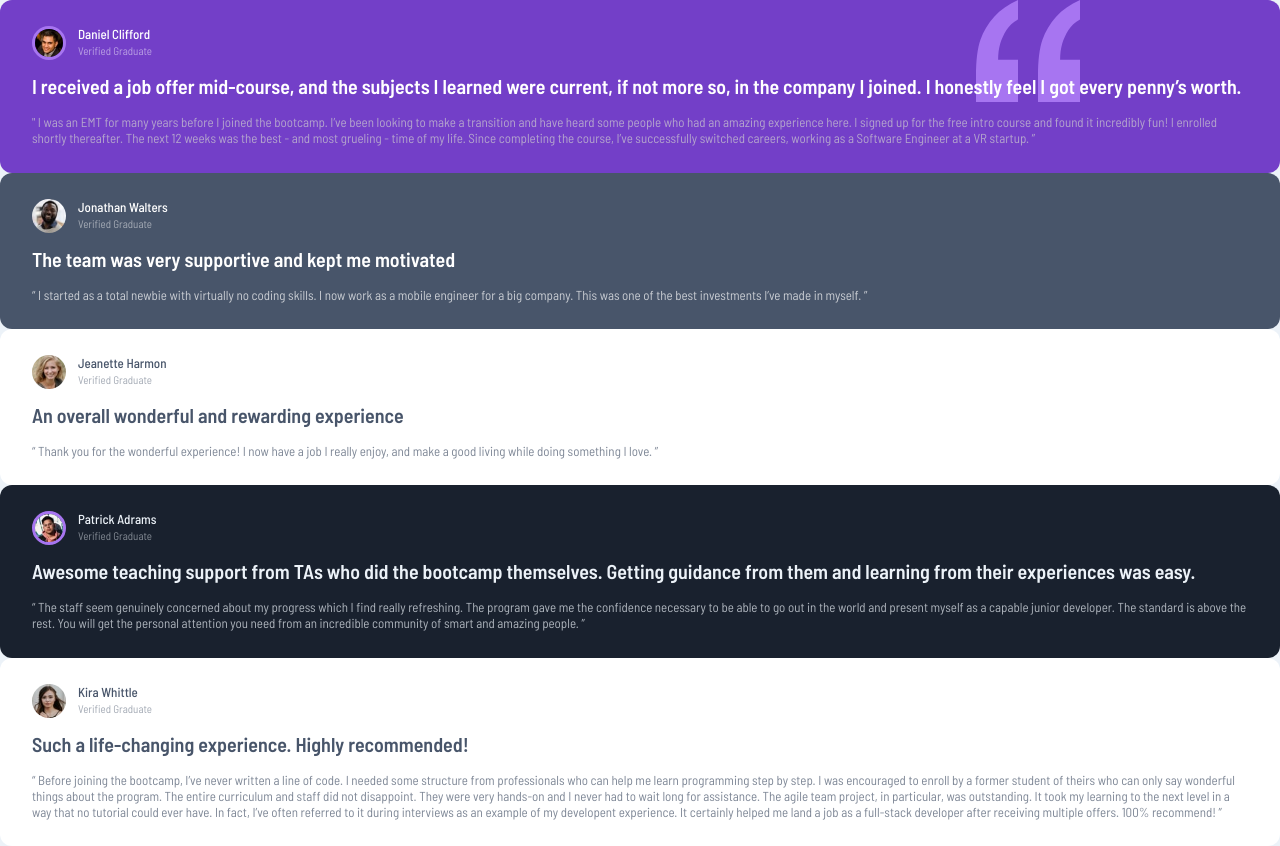
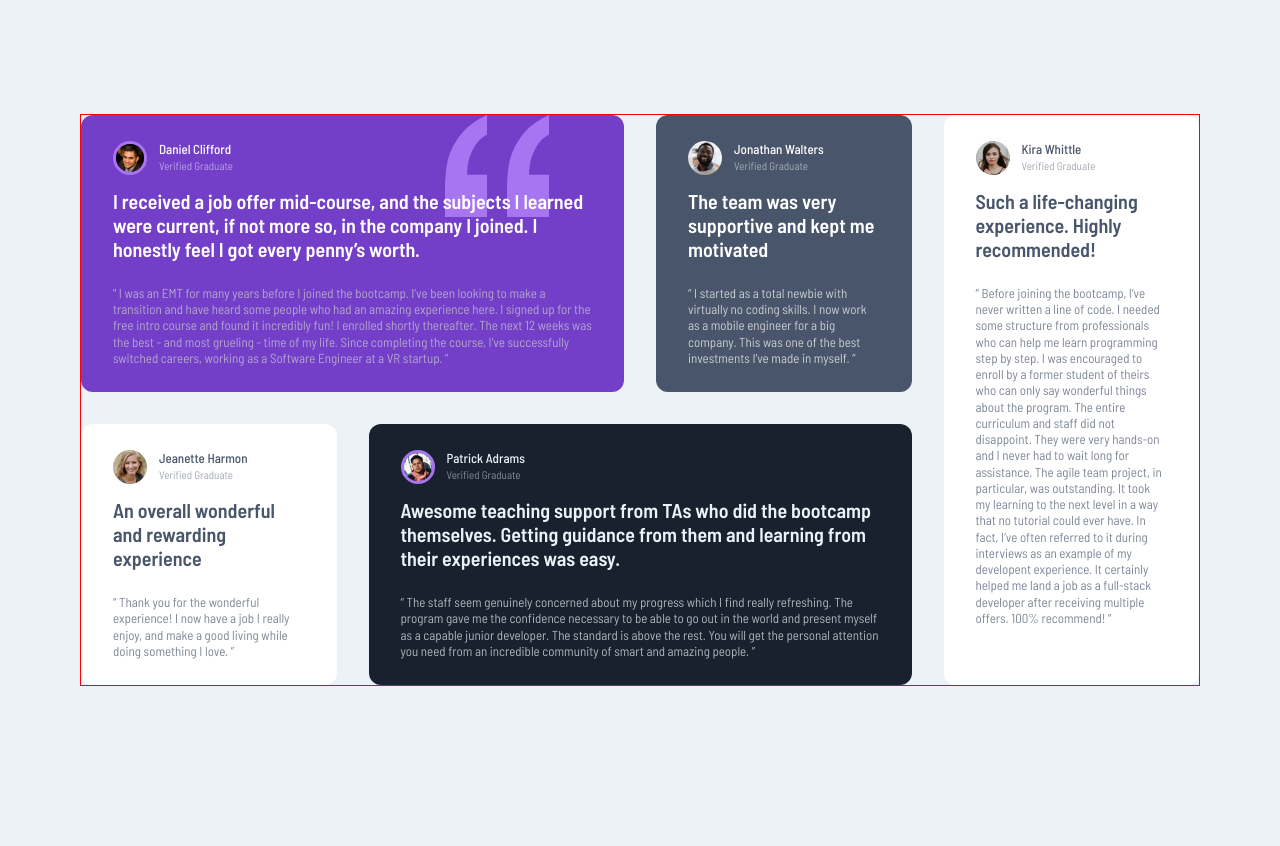
Before and after one commit to maxkdavis/testimonial-grid, a plain HTML site: page index.html in a window 1280 px wide. After the commit the page ends 800 px from the top, so only its background shows below. Drawn offline with Linux system fonts and the light colour scheme.

Commit message:
updating grid layout to match design

```diff
--- a/index.html
+++ b/index.html
@@ -18,8 +18,8 @@
   </head>
 
   <body>
-    <div id="testimonial-grid-container">
-      <div class="testimonial box-purple">
+    <div id="testimonial-grid">
+      <div class="testimonial box-purple grid-col-span-2">
         <div class="testimonial-author">
           <img src="./images/image-daniel.jpg" class="author-headshot" alt="author-headshot" />
           <div class="author-description">
@@ -70,7 +70,7 @@
         </p>
       </div>
 
-      <div class="testimonial box-black">
+      <div class="testimonial box-black grid-col-span-2">
         <div class="testimonial-author">
           <img src="./images/image-patrick.jpg" alt="author-headshot" class="author-headshot" />
           <div class="author-description">
--- a/styles.css
+++ b/styles.css
@@ -9,6 +9,10 @@ body {
   background-color: #ecf2f8;
   font-family: 'Barlow Semi Condensed', sans-serif;
   font-size: 13px;
+  min-height: 100vh;
+  place-content: center;
+  text-rendering: optimizeSpeed;
+  /* line-height: 1.5; */
 }
 
 h1 {
@@ -20,7 +24,7 @@ h1 {
 h2 {
   font-size: 20px;
   font-weight: 600;
-  margin-bottom: 16px;
+  margin-bottom: 24px;
 }
 
 p {
@@ -34,16 +38,34 @@ small {
   opacity: 50%;
 }
 
+img {
+  max-width: 100%;
+  display: block;
+}
+
 /* ID & CLASS SELECTORS */
 #testimonial-grid {
   display: grid;
+  gap: 2rem; /*32 px*/
+  grid-template-columns: repeat(4, 1fr);
   width: min(95%, 70rem); /*take the smaller between 95% of parent or 70 * 16px (1120). The latter wins here.*/
-  border: 3px solid red;
+  border: 1px solid red;
+  margin-inline: auto;
+}
+
+.grid-col-span-2 {
+  grid-column: span 2;
 }
 
 .testimonial {
   border-radius: 12px;
   padding: 26px 32px;
+}
+
+.testimonial:last-child {
+  grid-column-start: 4; /*tells CSS to place this element starting on column 4*/
+  grid-row-start: 1;
+  grid-row-end: span 2;
 }
 
 /* PURPLE TESTIMONIAL */
```
